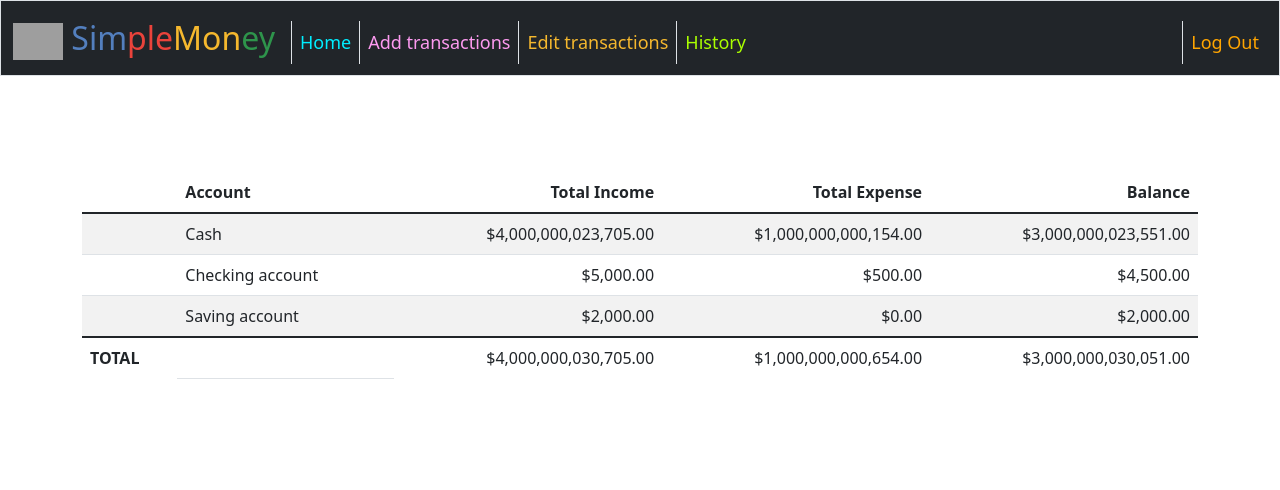
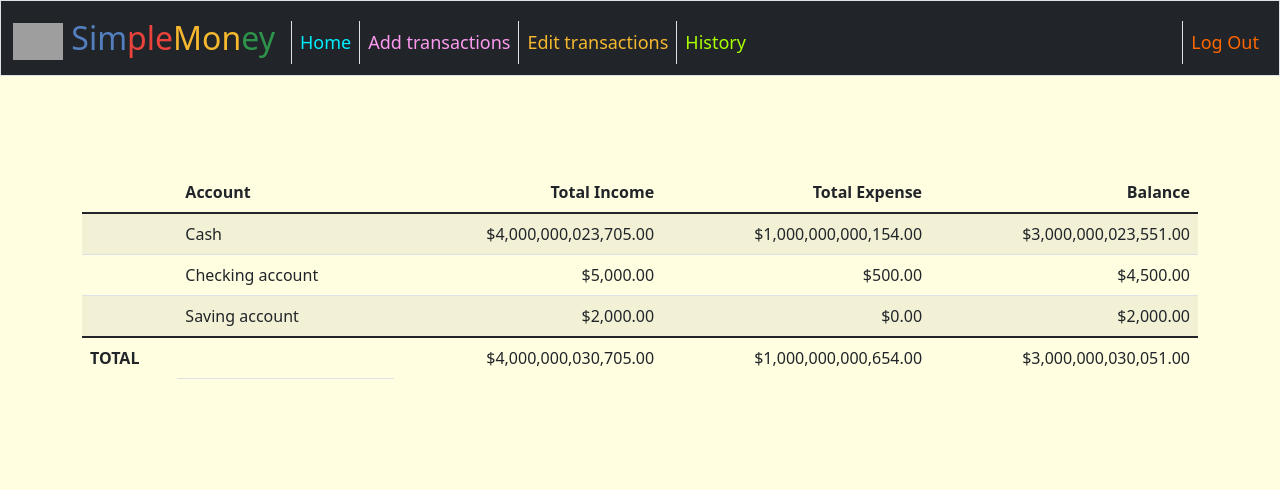
Before and after one commit to TeeraThew/CS50_Final_Project, a Flask app: page / in a window 1280 px wide. Shown: the top 490 px of the page. Run offline with Flask 3, Linux system fonts and the light colour scheme; a user stored in the database is signed in; grey boxes are pictures that could not be loaded.

Commit message:
Decorate

```diff
--- a/static/styles.css
+++ b/static/styles.css
@@ -4,6 +4,7 @@
 /* Set font size for everything in <body> tag */
 body {
     font-size: 100%;
+    background-color: #fffee0;
 }
 
 /* Set font sizes*/
@@ -74,7 +75,7 @@ nav .navbar-brand .green {
     color: #AAFF00;
 }
 .text-orange {
-    color: orange;
+    color: rgb(255, 102, 0);
 }
 
 /* Labels in form group
--- a/templates/editing_transaction.html
+++ b/templates/editing_transaction.html
@@ -35,7 +35,7 @@
                 <label for="expense">Expense (USD)</label>
             </div>
             <input type=hidden name="transaction_to_edit_id" value="{{ transaction_id }}">
-            <button class="btn btn-primary" type="submit">Edit transaction</button>
+            <button class="btn btn-warning" type="submit">Edit transaction</button>
         </form>
     </main>
 {% endblock %}
--- a/templates/layout.html
+++ b/templates/layout.html
@@ -75,7 +75,7 @@
         </main>
 
         <footer class="mb-5 small text-center text-muted">
-            {% block footer %}{% endblock %}
+            {% block footer %} {% endblock %}
         </footer>
 
     </body>
```
Also changed, not shown: static/background.jpg (added), static/vecteezy_background.jpg (added), 2 other files.
